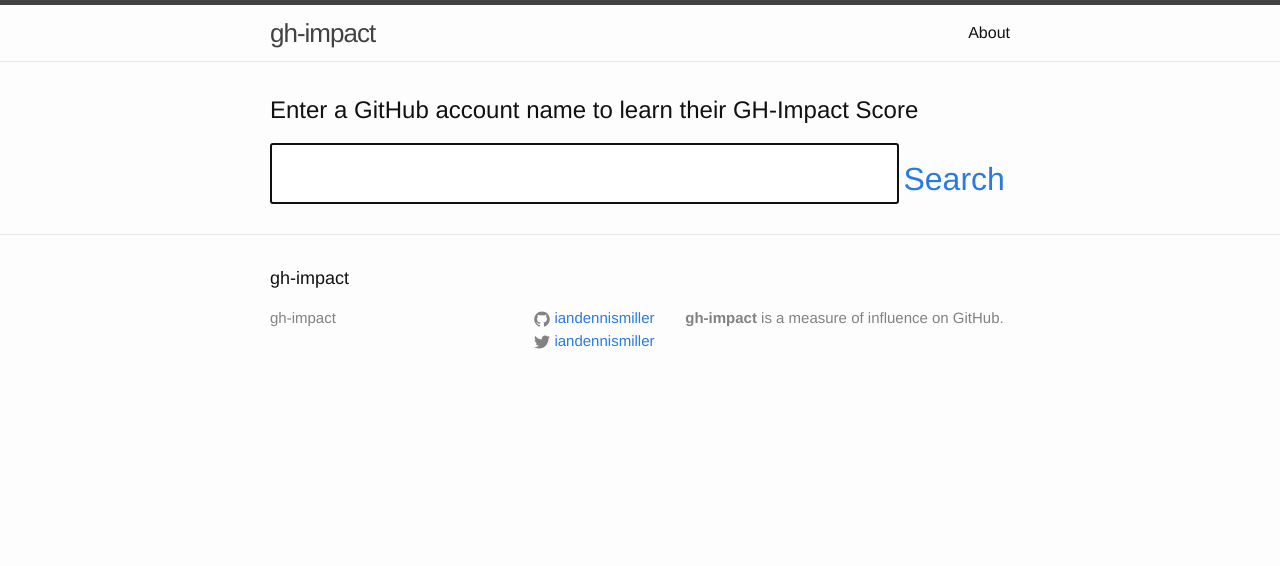
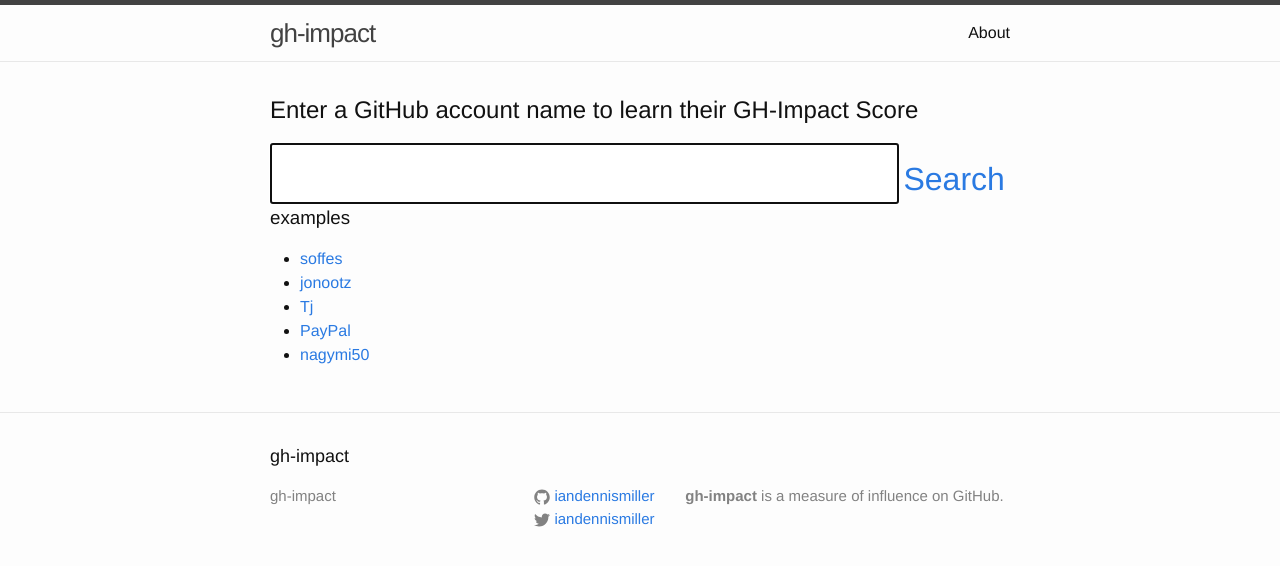
Before and after one commit to iandennismiller/gh-impact, a Jekyll site: the page built from index.html, in a window 1280 px wide. Shown: the top 566 px of the page. Built offline with Jekyll 4.4.1, drawn with Linux system fonts in a browser that asks for light colours; nearby versions of some CDN libraries; some of the changed lines change nothing that is shown.

Commit message:
added suggestions, other tweaks

```diff
--- a/css/main.scss
+++ b/css/main.scss
@@ -77,3 +77,7 @@ $on-laptop:        800px;
     text-align: center;
     font-size: 2em;
 }
+
+#examples {
+    display: none;
+}
--- a/gh-impact.js
+++ b/gh-impact.js
@@ -1,5 +1,29 @@
 /*
 Ian Dennis Miller
+*/
+
+/*
+http://stackoverflow.com/a/1533945/1146681
+*/
+(function($) {
+
+$.fn.randomize = function(childElem) {
+ return this.each(function() {
+ var $this = $(this);
+ var elems = $this.children(childElem);
+
+ elems.sort(function() { return (Math.round(Math.random())-0.5); });
+
+ $this.detach(childElem);
+
+ for(var i=0; i < elems.length; i++)
+ $this.append(elems[i]);
+
+ });
+}
+})(jQuery);
+
+/*
 */
 
 var query = function() {
@@ -19,23 +43,35 @@ var query = function() {
     });
 }
 
-$(function() {
-    $("#search").removeAttr("href");
-
-    $("#search").click(query);
-
-    $('#account_name_query').keypress(function (e) {
-        if (e.which == 13) {
-            // $('form#login').submit();
-            query();
-            return false;
-        }
-    });
-
+var run_location = function() {
     if (location.hash != "") {
         var q = location.hash;
         q = q.substring(1, location.hash.length);
         $("#account_name_query").val(q);
         query();
     }
+}
+
+var show_examples = function() {
+    $("#examples ul").randomize("li");
+    $("#examples ul li").slice(5, $("#examples ul li").length).remove();
+    $("#examples").css("display", "block");
+}
+
+$(function() {
+    $("#search").removeAttr("href");
+
+    $("#search").click(query);
+
+    $(window).on('hashchange', run_location);
+
+    $('#account_name_query').keypress(function (e) {
+        if (e.which == 13) {
+            query();
+            return false;
+        }
+    });
+
+    run_location();
+    show_examples();
 });
--- a/index.html
+++ b/index.html
@@ -36,6 +36,61 @@ layout: default
 
   </div>
 
+  <div id="examples">
+    <h3>examples</h3>
+
+    <ul>
+      <li><a href="#sindresorhus">sindresorhus</a></li>
+      <li><a href="#amanne89">amanne89</a></li>
+      <li><a href="#substack">substack</a></li>
+      <li><a href="#nagynet200">nagynet200</a></li>
+      <li><a href="#Tj">Tj</a></li>
+      <li><a href="#takkol">takkol</a></li>
+      <li><a href="#servicessolahart">servicessolahart</a></li>
+      <li><a href="#nagymi50">nagymi50</a></li>
+      <li><a href="#visionmedia">visionmedia</a></li>
+      <li><a href="#jonootz">jonootz</a></li>
+      <li><a href="#adamdelarosa">adamdelarosa</a></li>
+      <li><a href="#maxogden">maxogden</a></li>
+      <li><a href="#tpope">tpope</a></li>
+      <li><a href="#Firebase">Firebase</a></li>
+      <li><a href="#mafintosh">mafintosh</a></li>
+      <li><a href="#mattt">mattt</a></li>
+      <li><a href="#addyosmani">addyosmani</a></li>
+      <li><a href="#orsolya00">orsolya00</a></li>
+      <li><a href="#gmarciani">gmarciani</a></li>
+      <li><a href="#nicklockwood">nicklockwood</a></li>
+      <li><a href="#jbklikh">jbklikh</a></li>
+      <li><a href="#jschold">jschold</a></li>
+      <li><a href="#ccoenraets">ccoenraets</a></li>
+      <li><a href="#JakeWharton">JakeWharton</a></li>
+      <li><a href="#docker">docker</a></li>
+      <li><a href="#PayPal">PayPal</a></li>
+      <li><a href="#feross">feross</a></li>
+      <li><a href="#shazeel1">shazeel1</a></li>
+      <li><a href="#lrz-hal">lrz-hal</a></li>
+      <li><a href="#Esri">Esri</a></li>
+      <li><a href="#darkyto">darkyto</a></li>
+      <li><a href="#mattn">mattn</a></li>
+      <li><a href="#bevacqua">bevacqua</a></li>
+      <li><a href="#dominictarr">dominictarr</a></li>
+      <li><a href="#progrium">progrium</a></li>
+      <li><a href="#hadley">hadley</a></li>
+      <li><a href="#soffes">soffes</a></li>
+      <li><a href="#Spatie">Spatie</a></li>
+      <li><a href="#vim-scripts">vim-scripts</a></li>
+      <li><a href="#keijiro">keijiro</a></li>
+      <li><a href="#isaacs">isaacs</a></li>
+      <li><a href="#kennethreitz">kennethreitz</a></li>
+      <li><a href="#dsplaisted-test">dsplaisted-test</a></li>
+      <li><a href="#mitsuhiko">mitsuhiko</a></li>
+      <li><a href="#elastic">elastic</a></li>
+      <li><a href="#maccman">maccman</a></li>
+      <li><a href="#jessecogollo">jessecogollo</a></li>
+      <li><a href="#yuraksisa">yuraksisa</a></li>
+    </ul>
+  </div>
+
 </div>
 
 <script src="gh-impact.js"></script>
```
